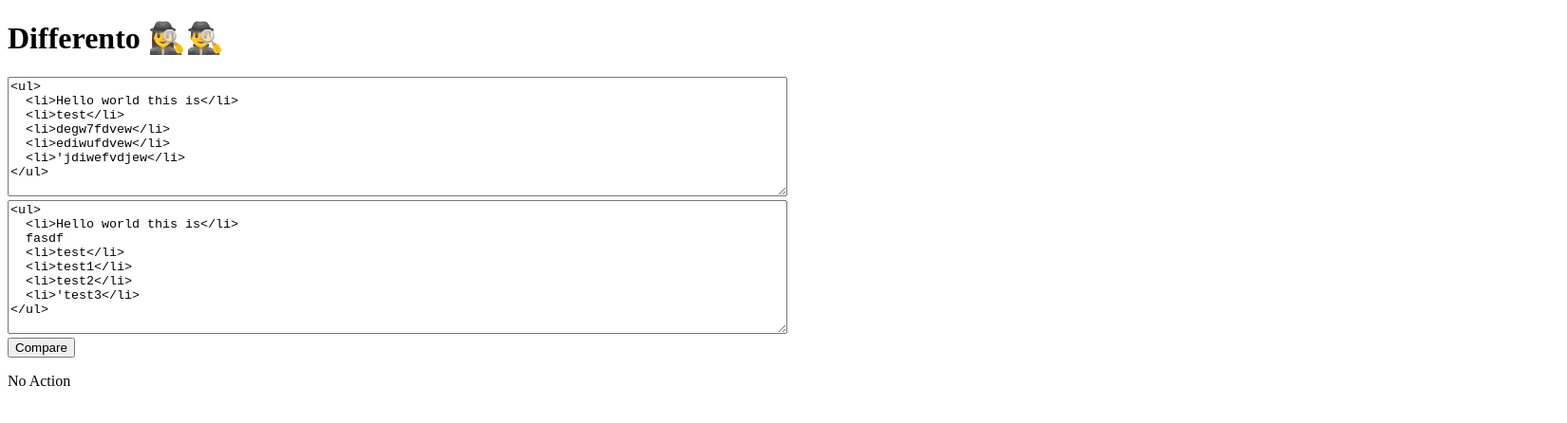
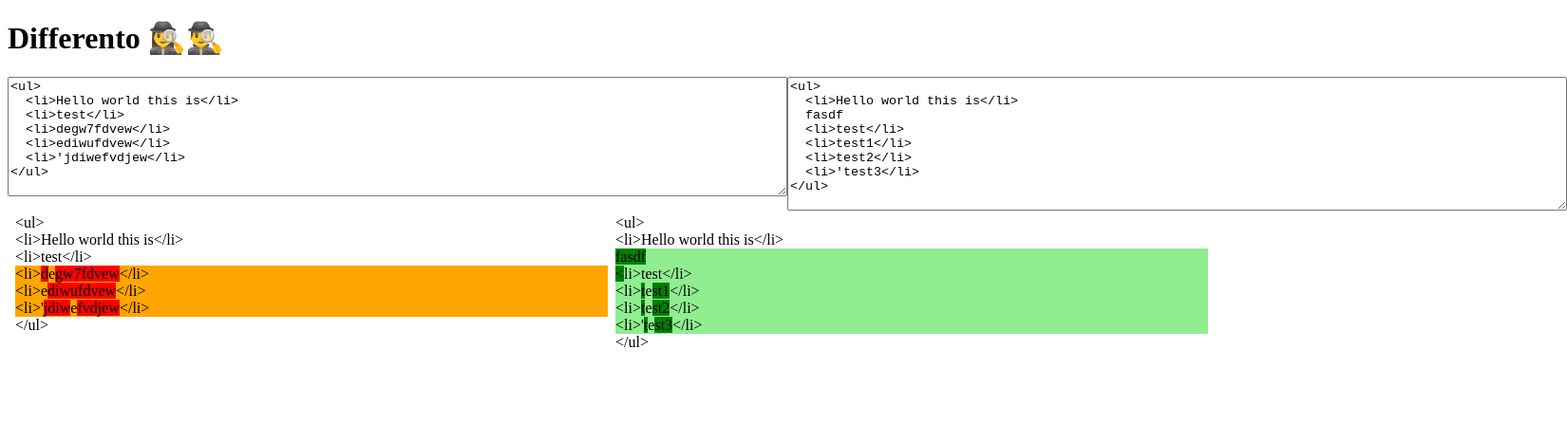
Before and after one commit to yogeshwar-b/differento, a React (Vite) app: page / in a window 1280 px wide. Shown: the top 446 px of the page at 95% size, 1650 px wide, since content can reach past the window. Built offline with nearby package versions, Linux system fonts and the light colour scheme.

Commit message:
newline bug fixed. Styling improvements.

```diff
--- a/src/App.tsx
+++ b/src/App.tsx
@@ -4,29 +4,16 @@ import { sourceText as sText, targetText as tText } from '../constants'
 import { longestCommonSubsequence } from './helper'
 
 function App() {
-  const [compareStatus, setCompareStatus] = useState('No Action')
   const [sourceText, setSourceText] = useState<string>(sText)
   const [targetText, setTargetText] = useState<string>(tText)
   return (
     <>
       <h1>Differento 🕵️‍♀️🕵️‍♂️</h1>
-      <TextBox text={sourceText} name='source' setText={setSourceText} />
-      <TextBox text={targetText} name='target' setText={setTargetText} />
-      <button
-        onClick={() => {
-          setCompareStatus(
-            'LCS is - ' + longestCommonSubsequence(sourceText, targetText)
-          )
-        }}
-      >
-        Compare
-      </button>
-      <p>{compareStatus}</p>
-      {compareStatus == 'No Action' ? (
-        <></>
-      ) : (
-        <DifferntoComparitor source={sourceText} target={targetText} />
-      )}
+      <div style={{ display: 'flex' }}>
+        <TextBox text={sourceText} name='source' setText={setSourceText} />
+        <TextBox text={targetText} name='target' setText={setTargetText} />
+      </div>
+      <DifferntoComparitor source={sourceText} target={targetText} />
     </>
   )
 }
@@ -44,7 +31,7 @@ const TextBox = ({ name, text, setText }: TextBoxProps) => {
         name={name}
         id=''
         onChange={(e) => setText(e.target.value)}
-        rows={text.split('\n').length}
+        rows={Math.min(30, text.split('\n').length)}
         cols={100}
       ></textarea>
     </div>
@@ -59,7 +46,13 @@ const DifferntoComparitor = ({ source, target }: DifferentoComparitorProps) => {
   const lcs: string = longestCommonSubsequence(source, target)
 
   return (
-    <div>
+    <div
+      style={{
+        display: 'flex',
+        flexDirection: 'row',
+        justifyContent: 'center'
+      }}
+    >
       <LineView
         source={source}
         lcs={lcs}
@@ -90,21 +83,27 @@ const LineView = ({
 }: LineViewProps) => {
   var sourceidx = 0
   var lcsidx = 0
-  console.log(`got source ${source} lcs ${lcs}`)
   const rows = []
   while (sourceidx < source.length) {
-    console.log(` something print - ${sourceidx}`)
     var lineseen = false
     var changeseen = false
     const temp = []
     while (sourceidx < source.length) {
       if (source[sourceidx] != '\n' && source[sourceidx] == lcs[lcsidx]) {
         lineseen = true
-        temp.push(<p style={{ display: 'inline' }}>{source[sourceidx]}</p>)
+        temp.push(
+          <p
+            id={String(sourceidx)}
+            key={String(sourceidx)}
+            style={{ display: 'inline' }}
+          >
+            {source[sourceidx]}
+          </p>
+        )
         lcsidx++
       } else {
         if (source[sourceidx] == '\n') {
-          if (lineseen) {
+          if (lineseen || lcs[lcsidx] == '\n') {
             lcsidx++
           }
           sourceidx++
@@ -112,7 +111,11 @@ const LineView = ({
         }
         changeseen = true
         temp.push(
-          <p style={{ display: 'inline', backgroundColor: backgroundColor }}>
+          <p
+            id={String(sourceidx)}
+            key={String(sourceidx)}
+            style={{ display: 'inline', backgroundColor: backgroundColor }}
+          >
             {source[sourceidx]}
           </p>
         )
@@ -139,7 +142,11 @@ const LineView = ({
       </div>
     )
   }
-  return <p>{rows}</p>
+  return (
+    <div style={{ marginRight: 'auto', width: '100%', paddingLeft: '.5rem' }}>
+      {rows}
+    </div>
+  )
 }
 
 export default App
```
